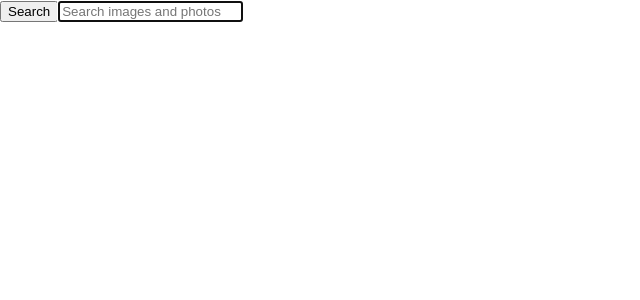
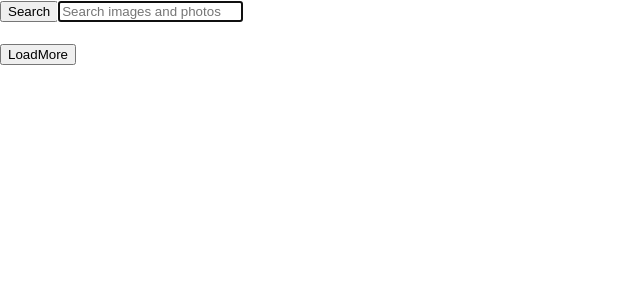
Before and after one commit to andreystepan/goit-react-hw-03-image-finder, a React (Create React App) app: page / in a window 1280 px wide. Shown: the top 300 px of the page, without its empty margins (0-640 px from the left). Built offline with nearby package versions, Linux system fonts and the light colour scheme.

Commit message:
BtnLoadMore

```diff
--- /dev/null
+++ b/src/components/Button/BtnLoadMore.jsx
@@ -0,0 +1,7 @@
+export const BtnLoadMore = ({ onClick }) => {
+  return (
+    <button type="button" onClick={onClick}>
+      LoadMore
+    </button>
+  );
+};
--- /dev/null
+++ b/src/components/Button/index.js
@@ -0,0 +1 @@
+export {BtnLoadMore} from './BtnLoadMore'
--- a/src/components/ImageGallery/ImageGallery.jsx
+++ b/src/components/ImageGallery/ImageGallery.jsx
@@ -2,6 +2,7 @@ import { ImageGalleryItem } from 'components/ImageGalleryItem';
 import { Component } from 'react';
 import API from '../../API/API';
 import { Loader } from '../Loader';
+import { BtnLoadMore } from 'components/Button';
 
 export class ImageGallery extends Component {
   state = { largeImg: null, images: [], page: 1, loading: false };
@@ -10,25 +11,39 @@ export class ImageGallery extends Component {
     const { query } = this.props;
     const { page } = this.state;
     if (prevProps.query !== query) {
+      return this.getImages(true);
+    }
+
+    if (prevState.page !== page) {
+      return this.getImages(false);
+    }
+  }
+  getImages = newQuery => {
+    const { query } = this.props;
+    const { page } = this.state;
     this.setState({ loading: true });
 
     API.fetchApi(query, page)
       .then(data =>
         this.setState(prevState => ({
-            images: [...prevState.images, ...data.hits],
+          images: newQuery ? data.hits : [...prevState.images, ...data.hits],
         }))
       )
       .finally(() => this.setState({ loading: false }));
-    }
-  }
+  };
 
   handleClickImg = largeImg => {
     this.setState({ largeImg });
+  };
+
+  loadMore = () => {
+    this.setState(prevState => ({ page: prevState.page + 1 }));
   };
   render() {
     const { images, loading } = this.state;
     const { query } = this.props;
     return (
+      <>
         <ul>
           {loading && <Loader />}
           <h1>{query}</h1>
@@ -42,6 +57,9 @@ export class ImageGallery extends Component {
             />
           ))}
         </ul>
+
+        <BtnLoadMore onClick={this.loadMore} />
+      </>
     );
   }
 }
--- a/src/components/Searchbar/Searchbar.jsx
+++ b/src/components/Searchbar/Searchbar.jsx
@@ -4,6 +4,7 @@ import { toast } from 'react-toastify';
 export class Searchbar extends Component {
   state = {
     query: '',
+    images: [],
   };
 
   handleChange = e => {
```
Also changed, not shown: src/components/Modal/Modal.jsx (added). Lines whose indentation alone changed are shown as unchanged.
